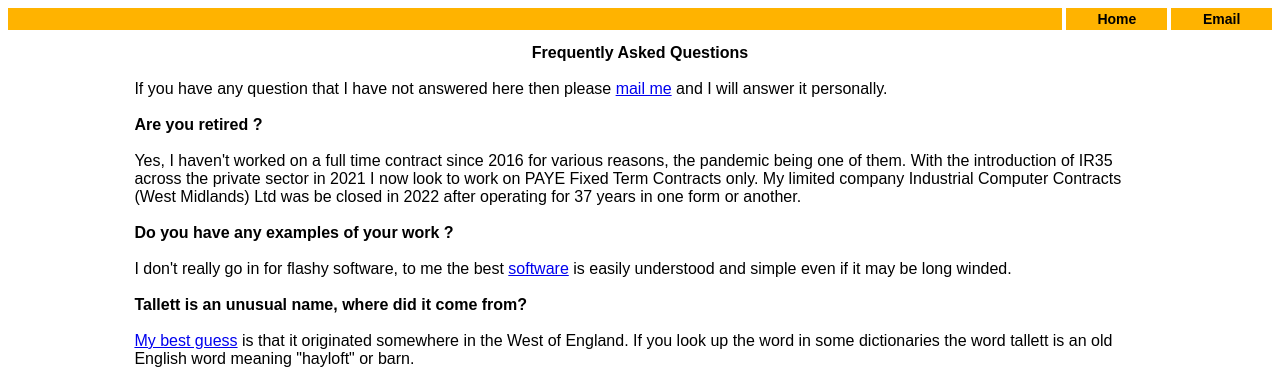
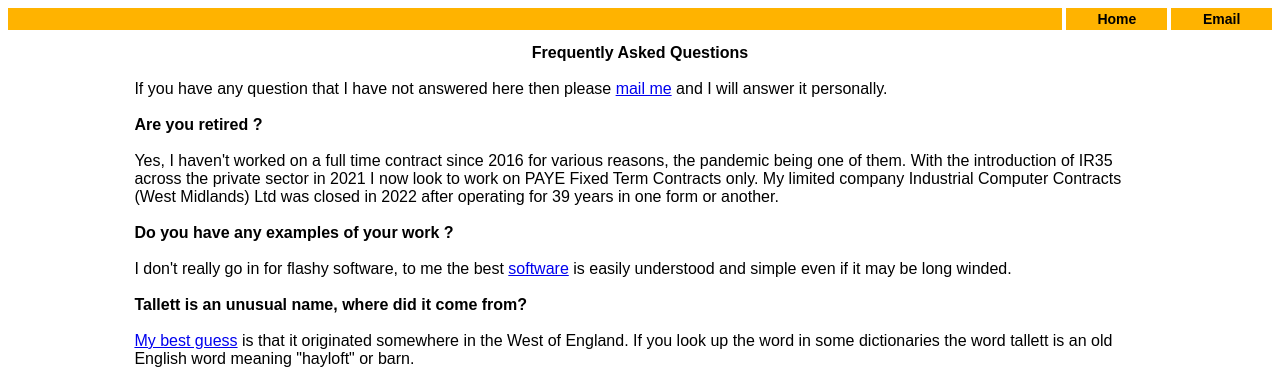
Before and after one commit to DaveTallett26/davetallett26.github.io, a Jekyll site: the page faq.html, which Jekyll copies as it is, in a window 1280 px wide. Shown: the top 380 px of the page. Built offline with Jekyll 4.4.1, drawn with Linux system fonts in a browser that asks for light colours.

Commit message:
Update faq.html 39 years ICC

```diff
--- a/faq.html
+++ b/faq.html
@@ -24,7 +24,7 @@ If you have any question that I have not answered here then please <a href="emai
 <br/><br/>
 Yes, I haven't worked on a full time contract since 2016 for various reasons, the pandemic being one of them.
 With the introduction of IR35 across the private sector in 2021 I now look to work on PAYE Fixed Term Contracts only.
-My limited company Industrial Computer Contracts (West Midlands) Ltd was be closed in 2022 after operating for 37 years in one form or another.
+My limited company Industrial Computer Contracts (West Midlands) Ltd was closed in 2022 after operating for 39 years in one form or another.
   <br/><br/>
 <b>Do you have any examples of your work ?</b>
 <br/><br/>
```
